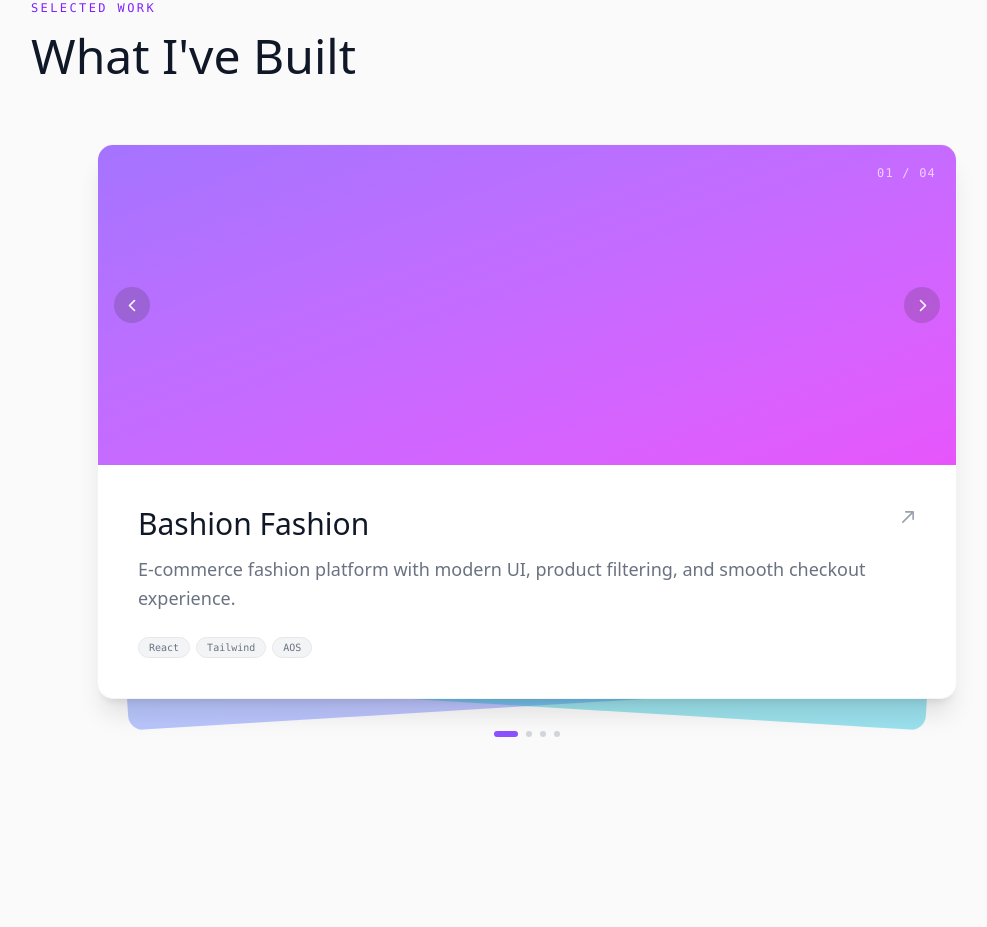
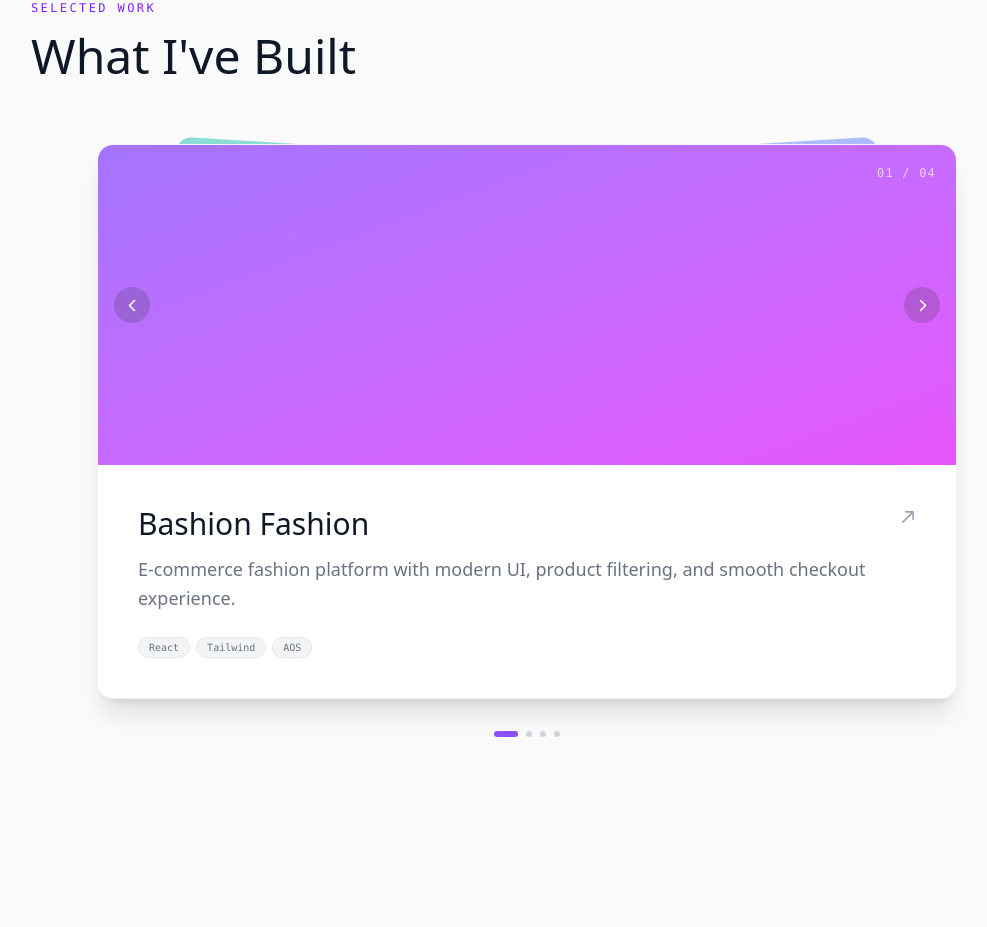
Before and after one commit to Zeraphys57/Bryan-Jacquellino-Porto, a React (Vite) app in the folder my-app/: page / in a window 1280 px wide. Shown: the part 7680-8607 px from the top of the page, without its empty margins (113-1100 px from the left). Built offline with nearby package versions, Linux system fonts and the light colour scheme.

Commit message:
Fix ghost cards bleeding into card body in dark mode

```diff
--- a/my-app/src/component/Projects.jsx
+++ b/my-app/src/component/Projects.jsx
@@ -100,24 +100,24 @@ const Projects = () => {
         {/* Carousel stage */}
         <div className="relative max-w-[860px] mx-auto">
 
-          {/* Silhouette — prev project peeks behind-left */}
+          {/* Silhouette — prev project peeks behind-left (gradient area only) */}
           <div
             aria-hidden="true"
-            className={`absolute inset-0 rounded-2xl bg-gradient-to-br ${prev.gradient} pointer-events-none select-none`}
+            className={`absolute top-0 left-0 right-0 h-52 md:h-64 xl:h-80 rounded-2xl bg-gradient-to-br ${prev.gradient} pointer-events-none select-none`}
             style={{
               transform: "translateX(-28px) rotate(-3.5deg) scale(0.9)",
-              opacity: 0.38,
+              opacity: 0.45,
               zIndex: 1,
             }}
           />
 
-          {/* Silhouette — next project peeks behind-right */}
+          {/* Silhouette — next project peeks behind-right (gradient area only) */}
           <div
             aria-hidden="true"
-            className={`absolute inset-0 rounded-2xl bg-gradient-to-br ${next.gradient} pointer-events-none select-none`}
+            className={`absolute top-0 left-0 right-0 h-52 md:h-64 xl:h-80 rounded-2xl bg-gradient-to-br ${next.gradient} pointer-events-none select-none`}
             style={{
               transform: "translateX(28px) rotate(3.5deg) scale(0.9)",
-              opacity: 0.38,
+              opacity: 0.45,
               zIndex: 2,
             }}
           />
```
